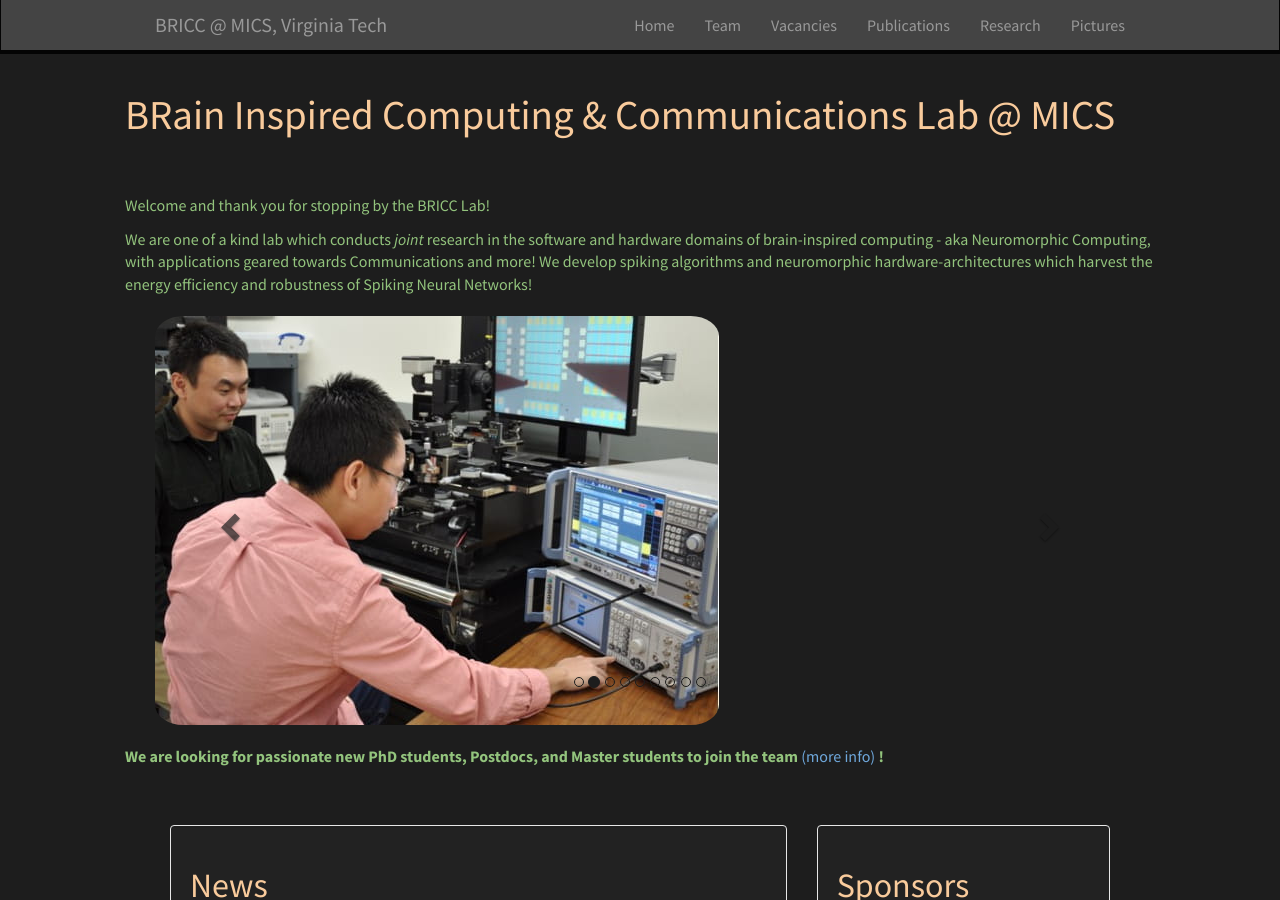
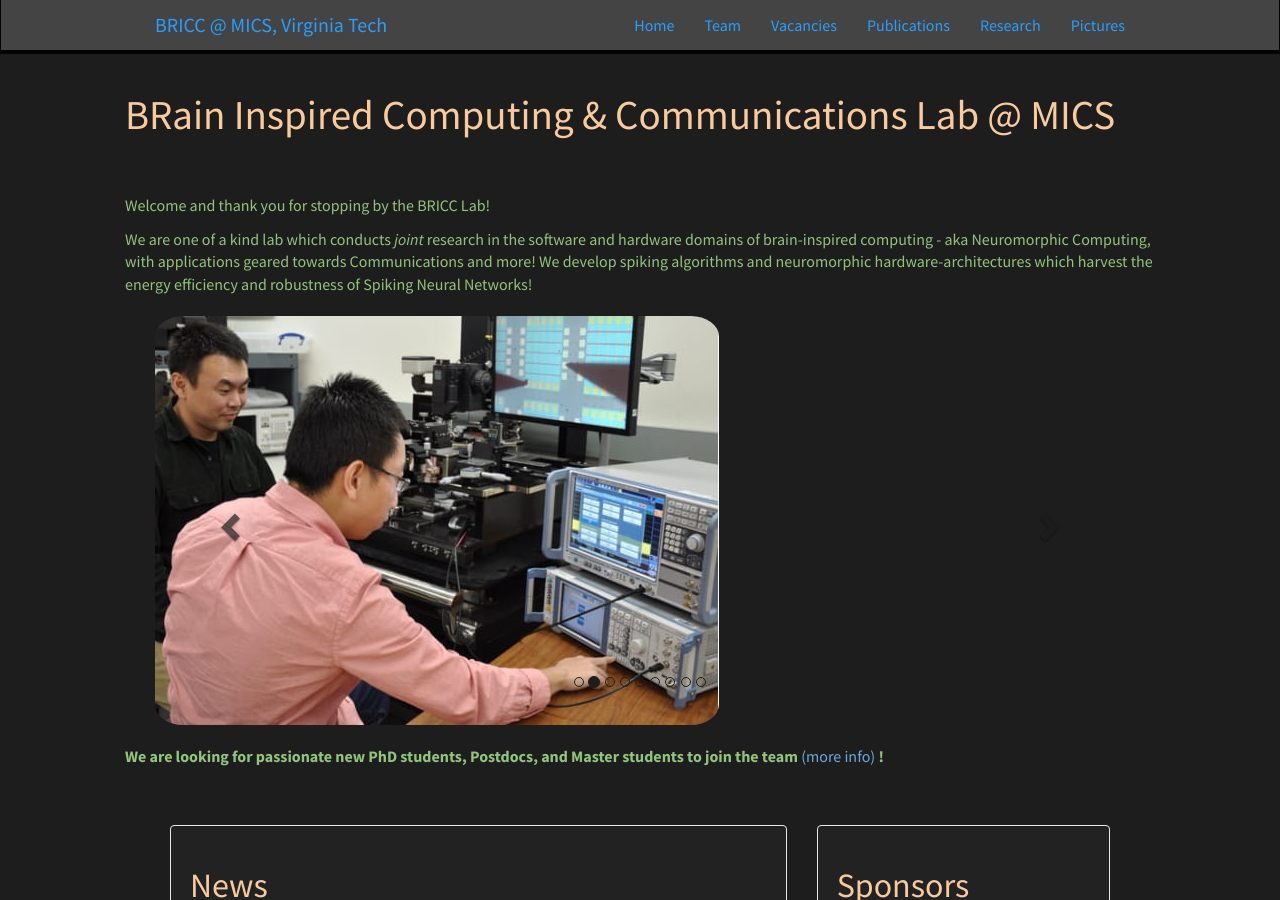
Before and after one commit to bricc-lab/bricc-lab.github.io, a Jekyll site: the page built from _pages/home.md, in a window 1280 px wide and 900 px high. Built offline with Jekyll 4.4.1, drawn with Linux system fonts in a browser that asks for light colours; nearby versions of some CDN libraries.

Commit message:
Making Nav bar visible

```diff
--- a/_includes/header.html
+++ b/_includes/header.html
@@ -1,3 +1,4 @@
+<!--<nav class="navbar navbar-toggleable-md navbar-inverse navbar-fixed-top" role="navigation" style="background-color: #444444">-->
 <nav class="navbar navbar-toggleable-md navbar-inverse navbar-fixed-top" role="navigation" style="background-color: #444444">
   <div class="container-fluid">
 	<div class="navbar-header">
@@ -8,16 +9,16 @@
 		<span class="icon-bar"></span>
 	  </button>
 
-    <a class="navbar-brand" href="{{ site.url }}{{ site.baseurl }}/">BRICC @ MICS, Virginia Tech</a>
+    <a class="navbar-brand" style="color:#279FFE" href="{{ site.url }}{{ site.baseurl }}/">BRICC @ MICS, Virginia Tech</a>
 	</div>
 	<div class="collapse navbar-collapse" id="navbar-collapse-1">
 	  <ul class="nav navbar-nav navbar-right">
-		<li><a href="{{ site.url }}{{ site.baseurl }}/">Home</a></li>
-		<li><a href="{{ site.url }}{{ site.baseurl }}/team">Team</a></li>
-		<li><a href="{{ site.url }}{{ site.baseurl }}/vacancies">Vacancies</a></li>
-		<li><a href="{{ site.url }}{{ site.baseurl }}/publications">Publications</a></li>
-		<li><a href="{{ site.url }}{{ site.baseurl }}/research">Research</a></li>
-		<li><a href="{{ site.url }}{{ site.baseurl }}/pictures">Pictures</a></li>
+		<li><a style="color:#279FFE" href="{{ site.url }}{{ site.baseurl }}/">Home</a></li>
+		<li><a style="color:#279FFE" href="{{ site.url }}{{ site.baseurl }}/team">Team</a></li>
+		<li><a style="color:#279FFE" href="{{ site.url }}{{ site.baseurl }}/vacancies">Vacancies</a></li>
+		<li><a style="color:#279FFE" href="{{ site.url }}{{ site.baseurl }}/publications">Publications</a></li>
+		<li><a style="color:#279FFE" href="{{ site.url }}{{ site.baseurl }}/research">Research</a></li>
+		<li><a style="color:#279FFE" href="{{ site.url }}{{ site.baseurl }}/pictures">Pictures</a></li>
 	  </ul>
 	</div>
   </div>
```
Also changed, not shown: 11 other files.
